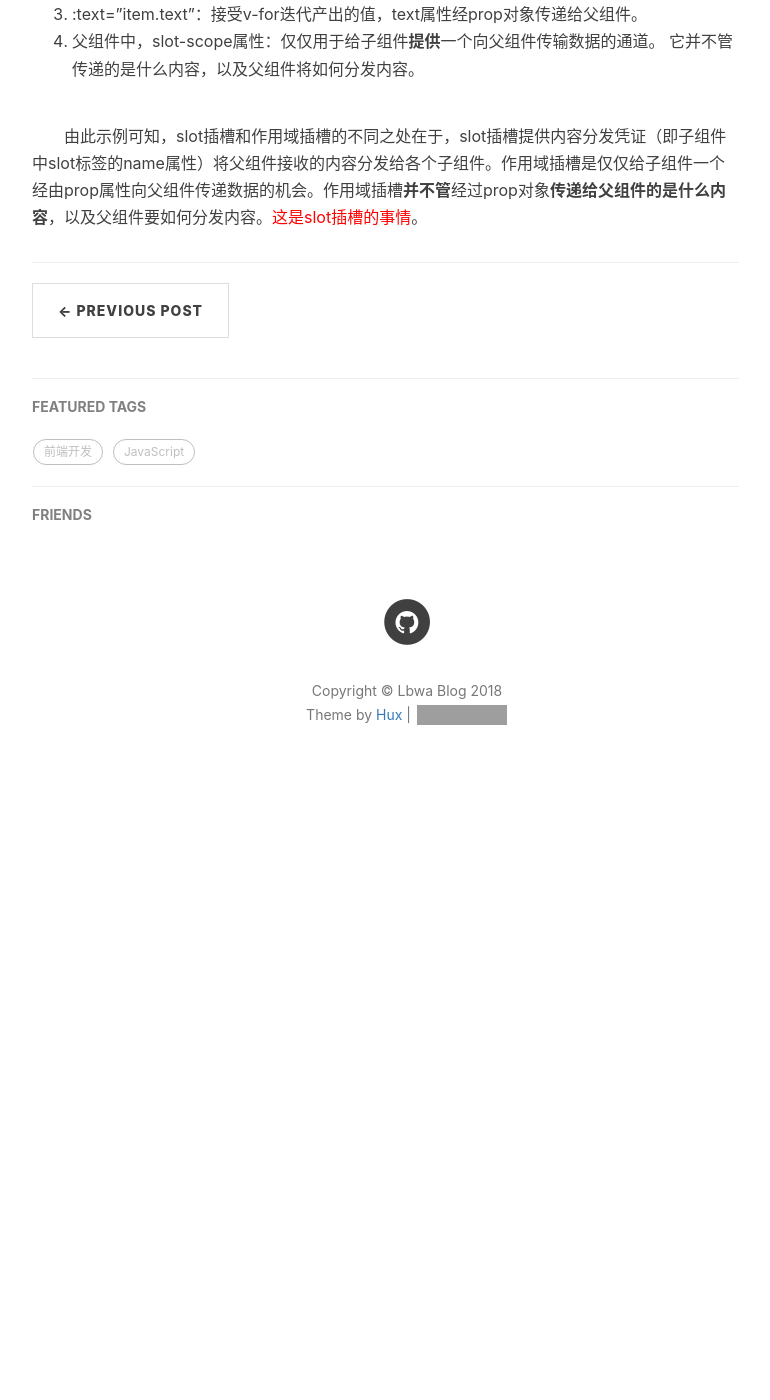
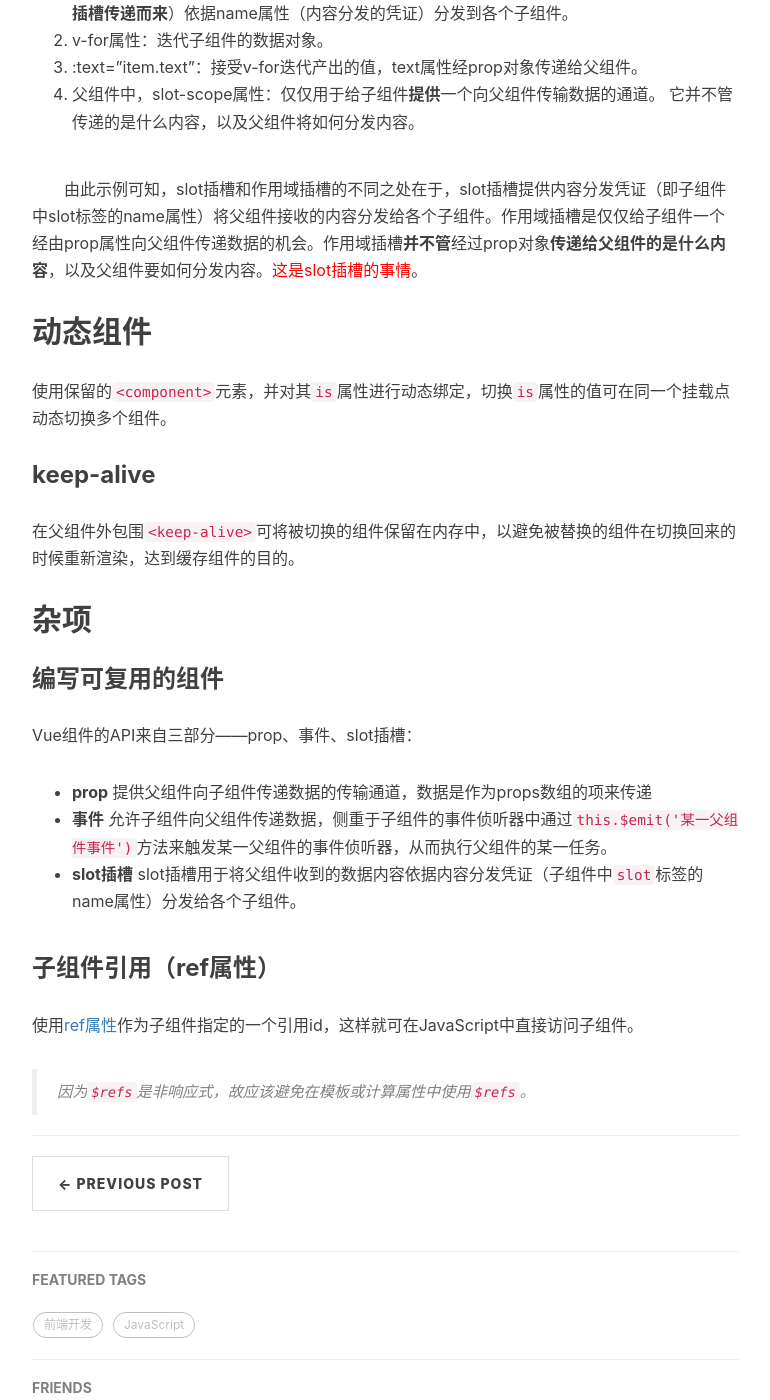
Before and after one commit to lbwa/lbwa.github.io, a Jekyll site: the page built from _posts/2018-2-24-Note-about-Vue.js-essentials.md, in a window 1280 px wide and 1400 px high, scrolled down 24722 px. Shown: the whole window, without its empty margins (233-1003 px from the left). Built offline with Jekyll 4.4.1, drawn with Linux system fonts in a browser that asks for light colours; nearby versions of some CDN libraries; comment, search, counter and statistics services are not loaded; before the commit the page ends 25541 px from its top, so only the background shows below that; some of the changed text lies outside the part shown; grey boxes are pictures that could not be loaded.

Commit message:
添加-章节-动态组件

````diff
--- a/_posts/2018-2-24-Note-about-Vue.js-essentials.md
+++ b/_posts/2018-2-24-Note-about-Vue.js-essentials.md
@@ -808,7 +808,7 @@ Vue.component('my-checkbox', {
 })
 ```
 
-## slot插槽
+## 使用插槽分发内容（slot/作用域插槽）
 
 ### 简介
 
@@ -890,7 +890,7 @@ slot插槽的侧重点在**设计子组件如何复用**
 
 （2.1.0以上版本）
 
->作用：作用域插槽仅仅是依靠prop对象给子组件提供一个向父组件传递数据的机会。普通prop属性本身只是父组件向子组件的通道，并不接受子组件向父组件传递数据。
+>作用：作用域插槽仅仅是依靠prop对象（**数据作为prop对象的属性传递给父组件**）给子组件**提供**一个向父组件传递数据的**机会**。普通prop属性本身只是父组件向子组件的通道，并不接受子组件向父组件传递数据。
 
 示例代码如下：
 
@@ -932,13 +932,13 @@ let vm10 = new Vue({
 
 　　由示例可知，与prop特性、非prop特性和slot插槽（**父组件向子组件传递数据**）不同的是，作用域插槽提供了一种**由子组件向父组件传递数据**的可能，即由子组件开始渲染DOM的可能。
 
-　　作用域插槽与普通slot插槽不同之处在于，作用域插槽**并不管**经过prop对象**传递给父组件的是什么内容**，以及父组件要如何分发内容。这是普通slot插槽的事情。作用域插槽仅仅是提供给子组件一个经prop对象向父组件传递数据的机会。因为prop对象本身只允许父组件向子组件传递数据。
+　　作用域插槽与普通slot插槽不同之处在于，作用域插槽**并不管**经过prop对象**传递给父组件的是什么内容**，以及父组件要如何分发内容。这是普通slot插槽的事情。作用域插槽仅仅是提供给子组件一个经prop对象向父组件传递数据的机会。其中，子组件数据**以prop对象的属性**传递到父组件中。因为prop对象本身只允许父组件向子组件传递数据。
 
 相同：均为父组件属性与子组件插槽绑定
 
 　　作用域插槽**本质**上可看作是与普通slot插槽传递数据方向相反的**slot具名插槽**，在父组件中，slot-scope属性将父组件与子组件的slot标签绑定。这一绑定数据传递的方式与父组件（自定义标签）中普通slot属性与子组件（组件模板）的同名slot具名（有name属性的slot标签）（或匿名）插槽绑定的方式是一致的。
 
->在 2.5.0+，slot-scope 能被用在任意元素或组件中而不再局限于 <template>。
+>在 2.5.0+，slot-scope 能被用在任意元素或组件中而不再局限于 template 标签。
 
 一个简单应用，将slot插槽与作用域插槽结合起来：自定义如何渲染列表的每一项：
 
@@ -993,7 +993,32 @@ let vm11 = new Vue({
 
 　　由此示例可知，slot插槽和作用域插槽的不同之处在于，slot插槽提供内容分发凭证（即子组件中slot标签的name属性）将父组件接收的内容分发给各个子组件。作用域插槽是仅仅给子组件一个经由prop属性向父组件传递数据的机会。作用域插槽**并不管**经过prop对象**传递给父组件的是什么内容**，以及父组件要如何分发内容。<span style="color:red">这是slot插槽的事情</span>。
 
+## 动态组件
+
+使用保留的`<component>`元素，并对其`is`属性进行动态绑定，切换`is`属性的值可在同一个挂载点动态切换多个组件。
+
+### keep-alive
+
+在父组件外包围`<keep-alive>`可将被切换的组件保留在内存中，以避免被替换的组件在切换回来的时候重新渲染，达到缓存组件的目的。
+
+## 杂项
+
+### 编写可复用的组件
+
+Vue组件的API来自三部分——prop、事件、slot插槽：
+
+- **prop** 提供父组件向子组件传递数据的传输通道，数据是作为props数组的项来传递
+- **事件** 允许子组件向父组件传递数据，侧重于子组件的事件侦听器中通过`this.$emit('某一父组件事件')`方法来触发某一父组件的事件侦听器，从而执行父组件的某一任务。
+- **slot插槽** slot插槽用于将父组件收到的数据内容依据内容分发凭证（子组件中`slot`标签的name属性）分发给各个子组件。
+
+### 子组件引用（ref属性）
+
+使用[ref属性][4]作为子组件指定的一个引用id，这样就可在JavaScript中直接访问子组件。
+
+>因为`$refs`是非响应式，故应该避免在模板或计算属性中使用`$refs`。
+
 
   [1]: https://cn.vuejs.org/v2/guide/components.html#%E8%87%AA%E5%AE%9A%E4%B9%89%E4%BA%8B%E4%BB%B6
   [2]: https://cn.vuejs.org/v2/guide/components.html#%E7%BB%84%E4%BB%B6%E7%BB%84%E5%90%88
   [3]: https://cn.vuejs.org/v2/guide/components.html#%E7%BC%96%E8%AF%91%E4%BD%9C%E7%94%A8%E5%9F%9F
+  [4]: https://cn.vuejs.org/v2/guide/components.html#%E5%AD%90%E7%BB%84%E4%BB%B6%E5%BC%95%E7%94%A8
````
